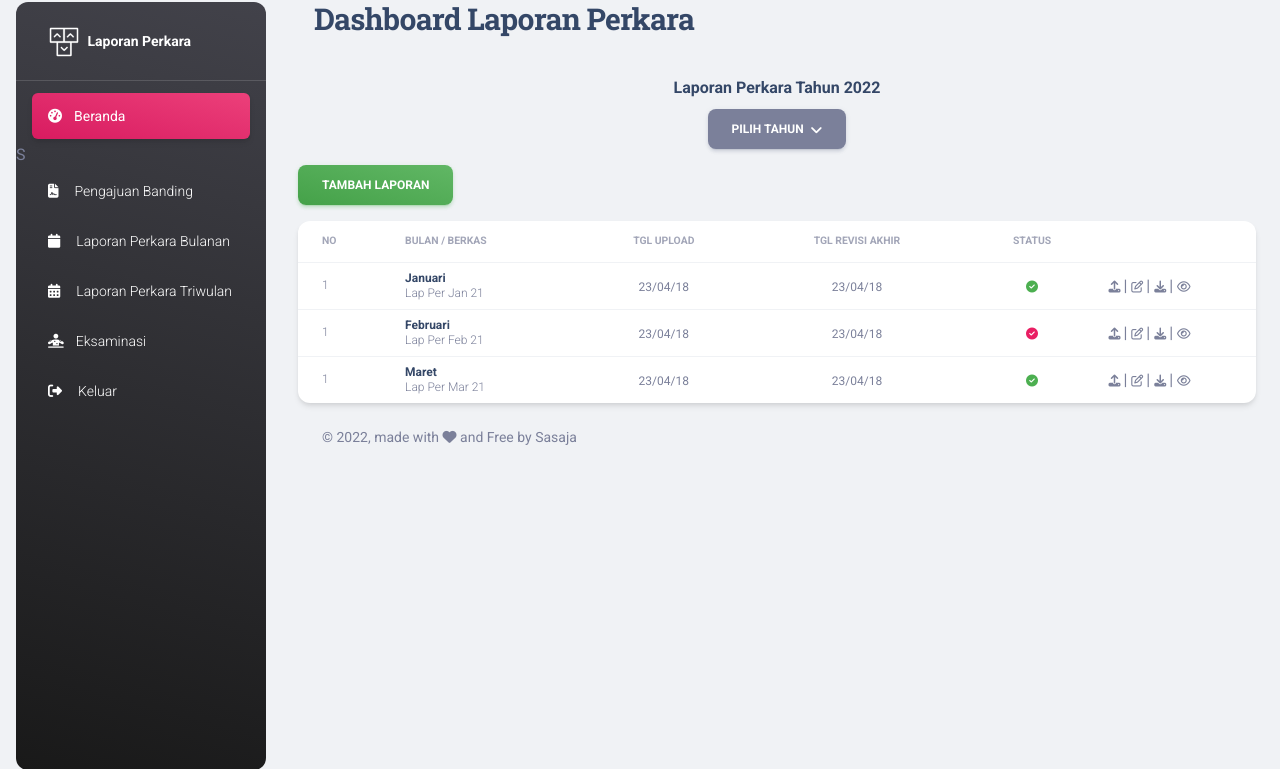
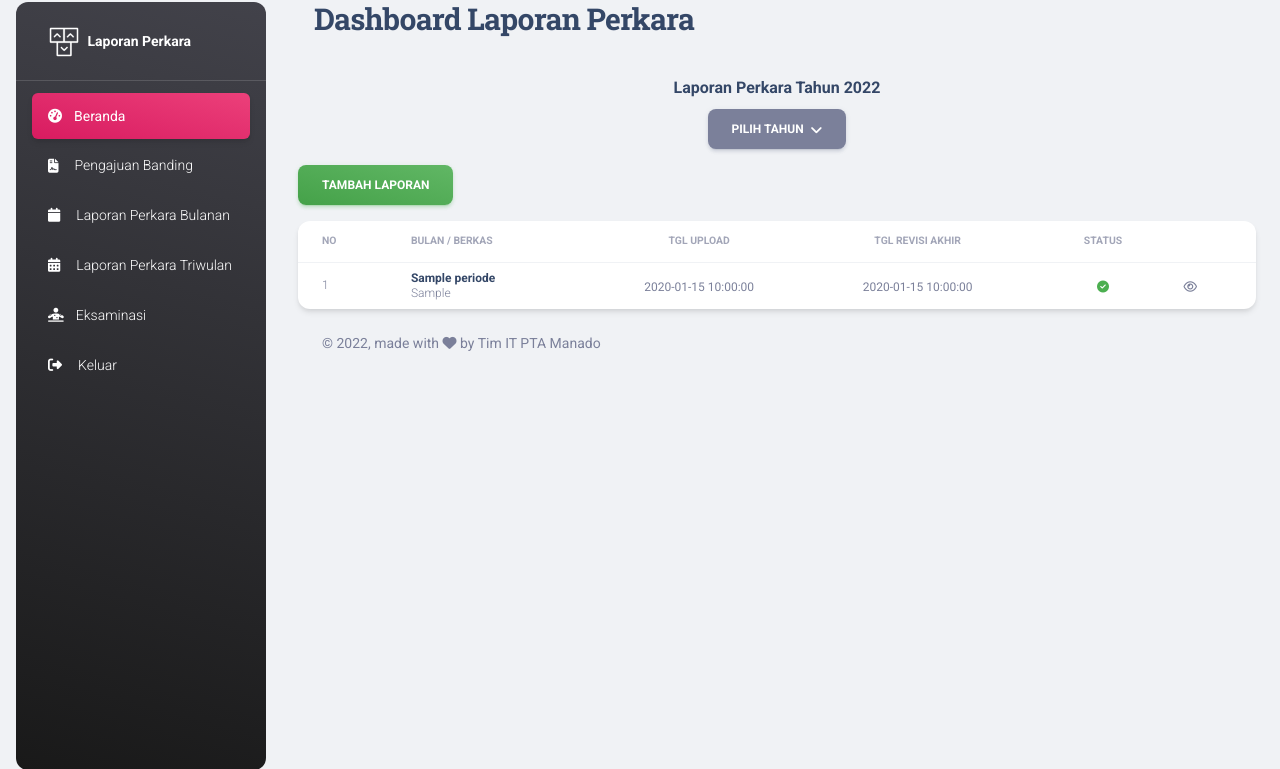
Before and after one commit to riyansasaja/b5-frontend-lapperkara, a CodeIgniter app: the page made by application/views/PA/index.php in a window 1280 px wide. Shown: the part 14-783 px from the top of the page. Run offline with CodeIgniter, Linux system fonts and the light colour scheme; tables that the repository leaves empty hold one stand-in row (values such as "Sample post"); the template is opened without the code that fills it: most values are stand-ins (such as "Sample title", 1, 10 or a date in 2020); some libraries are stand-ins or nearby versions.

Commit message:
menampilkan data

```diff
--- a/application/models/M_laper.php
+++ b/application/models/M_laper.php
@@ -5,10 +5,13 @@ class M_laper extends CI_model
 {
     public function get_data()
     {
+    	$id = $this->session->userdata('id');
         $this->db->select('*');
         $this->db->from('laporan_perkara');
+        $this->db->where('id_user', $id);
         $this->db->order_by('tgl_upload', 'DESC');
-        $query = $this->db->get()->result();
+        $this->db->limit(10);
+        $query = $this->db->get()->result_array();
         return $query;
     }
 }
--- a/application/views/PA/index.php
+++ b/application/views/PA/index.php
@@ -22,7 +22,7 @@
   <link rel="apple-touch-icon" sizes="76x76" href="<?= base_url('assets/img/apple-icon.png') ?>">
   <link rel="icon" type="image/png" href="./assets/img/favicon.png">
   <title>
-    Material Dashboard 2 by Creative Tim
+    Laporan Perkara
   </title>
   <!--     Fonts and icons     -->
   <link rel="stylesheet" type="text/css" href="https://fonts.googleapis.com/css?family=Roboto:300,400,500,700,900|Roboto+Slab:400,700" />
@@ -58,7 +58,7 @@
             <span class="nav-link-text ms-1">Beranda </span>
           </a>
         </li>
-        <li class="nav-item">S
+        <li class="nav-item">
           <a class="nav-link text-white " href="./pages/tables.html">
             <div class="text-white text-center me-2 d-flex align-items-center justify-content-center">
               <i class="fas fa-file-contract fa-1x"></i>
@@ -136,7 +136,9 @@
     <div class="container-fluid py-4">
       <div class="row">
         <div class="col text-center">
-          <h6 class="d-block">Laporan Perkara Tahun 2022</h6>
+          <h6 class="d-block">Laporan Perkara Tahun <script>
+                  document.write(new Date().getFullYear())
+                </script></h6>
           <!-- dropdown start -->
           <div class="d-flex justify-content-center">
             <div class="dropdown">
@@ -207,7 +209,7 @@
       <!-- table start -->
       <div class="card">
         <div class="table-responsive">
-          <table class="table align-items-center mb-0">
+          <table class="table align-items-center mb-0" id="laporan_perkara">
             <thead>
               <tr>
                 <th class="text-uppercase text-secondary text-xxs font-weight-bolder opacity-7">No</th>
@@ -226,23 +228,25 @@
               <!-- looping data start -->
 
               <!-- first loop -->
+              <?php $i = 1; ?>
+              <?php foreach ($laporan as $lhs) : ?>
               <tr>
                 <td>
                   <div class="d-flex flex-column justify-content-center">
-                    <p class="text-xs text-secondary mb-0 ms-3">1</p>
+                    <p class="text-xs text-secondary mb-0 ms-3"><?php echo $i++; ?></p>
                   </div>
                 </td>
                 <td>
                   <div class="d-flex flex-column justify-content-center">
-                    <h6 class="mb-0 text-xs">Januari</h6>
-                    <p class="text-xs text-secondary mb-0">Lap Per Jan 21</p>
+                    <h6 class="mb-0 text-xs"><?php echo $lhs['periode']; ?></h6>
+                    <p class="text-xs text-secondary mb-0"><?php echo $lhs['berkas_laporan']; ?></p>
                   </div>
                 </td>
                 <td class="align-middle text-center">
-                  <span class="text-secondary text-xs font-weight-normal">23/04/18</span>
+                  <span class="text-secondary text-xs font-weight-normal"><?php echo $lhs['tgl_upload']; ?></span>
                 </td>
                 <td class="align-middle text-center">
-                  <span class="text-secondary text-xs font-weight-normal">23/04/18</span>
+                  <span class="text-secondary text-xs font-weight-normal"><?php echo $lhs['tgl_terakhir_rev']; ?></span>
                 </td>
                 <td class="align-middle text-center">
                   <span class="text-success text-xs font-weight-normal">
@@ -250,7 +254,7 @@
                   </span>
                 </td>
                 <td class="align-middle">
-                  <a href="javascript:;" class="text-secondary font-weight-normal text-xs" data-toggle="tooltip" data-original-title="Upload">
+                 <!--  <a href="javascript:;" class="text-secondary font-weight-normal text-xs" data-toggle="tooltip" data-original-title="Upload">
                     <i class="fas fa-upload"></i>
                   </a> |
                   <a href="javascript:;" class="text-secondary font-weight-normal text-xs" data-toggle="tooltip" data-original-title="Edit">
@@ -258,92 +262,13 @@
                   </a> |
                   <a href="javascript:;" class="text-secondary font-weight-normal text-xs" data-toggle="tooltip" data-original-title="Download">
                     <i class="fas fa-download"></i>
-                  </a> |
-                  <a href="actionview.html" class="text-secondary font-weight-normal text-xs" data-toggle="tooltip" data-original-title="Lihat">
+                  </a> | -->
+                  <a href="javascript:;" class="text-secondary font-weight-normal text-xs" data-toggle="tooltip" data-original-title="Lihat" title="Lihat Berkas">
                     <i class="fa fa-eye"></i>
                   </a>
                 </td>
               </tr>
-
-              <!-- secend loop -->
-              <tr>
-                <td>
-                  <div class="d-flex flex-column justify-content-center">
-                    <p class="text-xs text-secondary mb-0 ms-3">1</p>
-                  </div>
-                </td>
-                <td>
-                  <div class="d-flex flex-column justify-content-center">
-                    <h6 class="mb-0 text-xs">Februari</h6>
-                    <p class="text-xs text-secondary mb-0">Lap Per Feb 21</p>
-                  </div>
-                </td>
-                <td class="align-middle text-center">
-                  <span class="text-secondary text-xs font-weight-normal">23/04/18</span>
-                </td>
-                <td class="align-middle text-center">
-                  <span class="text-secondary text-xs font-weight-normal">23/04/18</span>
-                </td>
-                <td class="align-middle text-center">
-                  <span class="text-primary text-xs font-weight-normal">
-                    <i class="fas fa-check-circle"></i>
-                  </span>
-                </td>
-                <td class="align-middle">
-                  <a href="javascript:;" class="text-secondary font-weight-normal text-xs" data-toggle="tooltip" data-original-title="Upload">
-                    <i class="fas fa-upload"></i>
-                  </a> |
-                  <a href="javascript:;" class="text-secondary font-weight-normal text-xs" data-toggle="tooltip" data-original-title="Edit">
-                    <i class="fa fa-edit"></i>
-                  </a> |
-                  <a href="javascript:;" class="text-secondary font-weight-normal text-xs" data-toggle="tooltip" data-original-title="Download">
-                    <i class="fas fa-download"></i>
-                  </a> |
-                  <a href="javascript:;" class="text-secondary font-weight-normal text-xs" data-toggle="tooltip" data-original-title="Lihat">
-                    <i class="fa fa-eye"></i>
-                  </a>
-                </td>
-              </tr>
-
-              <!-- thrid loop -->
-              <tr>
-                <td>
-                  <div class="d-flex flex-column justify-content-center">
-                    <p class="text-xs text-secondary mb-0 ms-3">1</p>
-                  </div>
-                </td>
-                <td>
-                  <div class="d-flex flex-column justify-content-center">
-                    <h6 class="mb-0 text-xs">Maret</h6>
-                    <p class="text-xs text-secondary mb-0">Lap Per Mar 21</p>
-                  </div>
-                </td>
-                <td class="align-middle text-center">
-                  <span class="text-secondary text-xs font-weight-normal">23/04/18</span>
-                </td>
-                <td class="align-middle text-center">
-                  <span class="text-secondary text-xs font-weight-normal">23/04/18</span>
-                </td>
-                <td class="align-middle text-center">
-                  <span class="text-success text-xs font-weight-normal">
-                    <i class="fas fa-check-circle"></i>
-                  </span>
-                </td>
-                <td class="align-middle">
-                  <a href="javascript:;" class="text-secondary font-weight-normal text-xs" data-toggle="tooltip" data-original-title="Upload">
-                    <i class="fas fa-upload"></i>
-                  </a> |
-                  <a href="javascript:;" class="text-secondary font-weight-normal text-xs" data-toggle="tooltip" data-original-title="Edit">
-                    <i class="fa fa-edit"></i>
-                  </a> |
-                  <a href="javascript:;" class="text-secondary font-weight-normal text-xs" data-toggle="tooltip" data-original-title="Download">
-                    <i class="fas fa-download"></i>
-                  </a> |
-                  <a href="javascript:;" class="text-secondary font-weight-normal text-xs" data-toggle="tooltip" data-original-title="Lihat">
-                    <i class="fa fa-eye"></i>
-                  </a>
-                </td>
-              </tr>
+            <?php endforeach; ?>
 
               <!-- looping data end -->
 
@@ -363,8 +288,7 @@
                 <script>
                   document.write(new Date().getFullYear())
                 </script>,
-                made with <i class="fa fa-heart"></i> and Free by
-                Sasaja
+                made with <i class="fa fa-heart"></i> by Tim IT PTA Manado
               </div>
             </div>
           </div>
```
Also changed, not shown: application/controllers/PA_laper.php (+26 -11 lines), assets/js/user_pa.js (added, +27 -0 lines), 4 other files.
